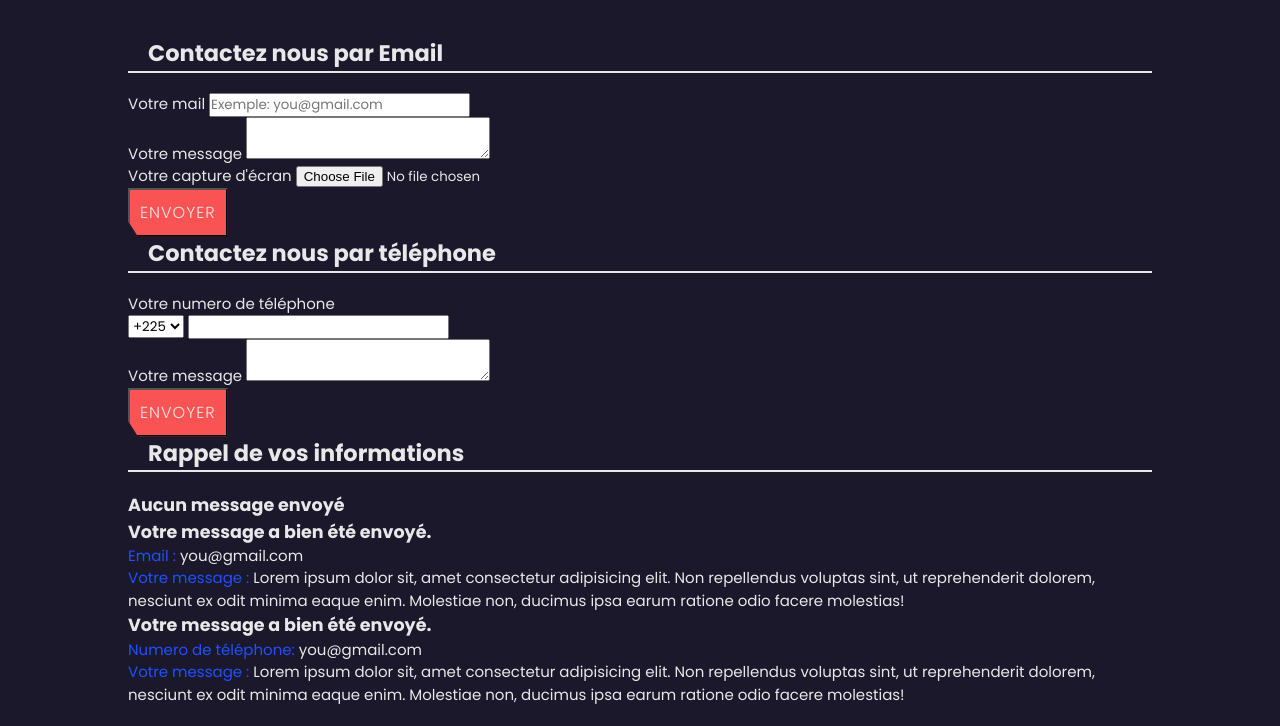
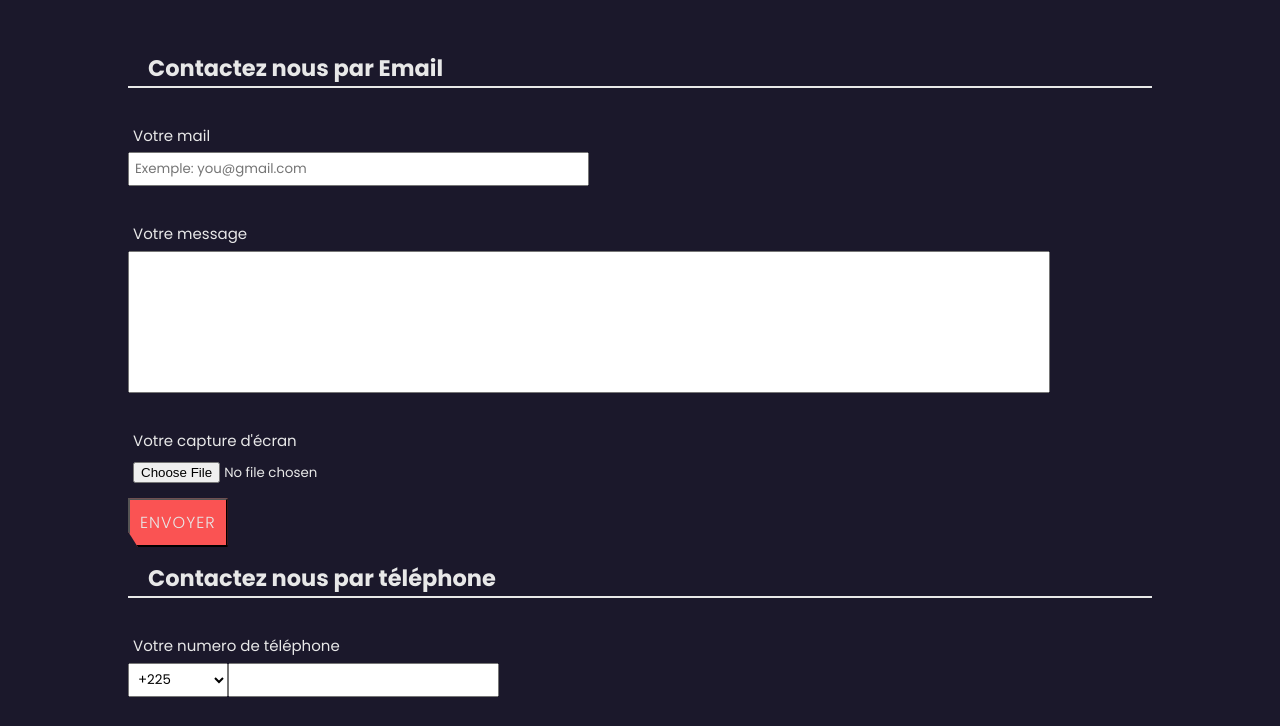
Before and after one commit to yannArmelGALLIE/Website-Shadow-Geeks, a plain HTML site: page frontend/services.html in a window 1280 px wide. Shown: the part 53-779 px from the top of the page. Drawn offline with Linux system fonts and the light colour scheme.

Commit message:
Ajout de style pour la page d'assistance

```diff
--- a/frontend/css/style.css
+++ b/frontend/css/style.css
@@ -395,6 +395,92 @@ img{
     scale: 1.15;
  }
 
+ /* transfer section */
+
+.transfer h2 {
+    margin-top: 15px;
+}
+
+.form-number > button {
+    margin-top: 10px;
+}
+
+.form-number > div > div {
+    display: flex;
+    width: 50px;
+}
+
+.form-email > div > input[type="email"] {
+    width: 50%;
+}
+
+.form-number > div > div > select {
+    flex: 0 0 100px;
+    padding: 5px;
+}
+
+.form-number > div > div > input {
+    flex: 1;
+    padding: 5px;
+}
+
+
+ .form {
+    width: 90%;
+    height: 90%;
+ }
+
+ .form > div {
+    position: relative;
+    min-height: 60px;
+    display: grid;
+
+    margin-top: 2rem;
+ }
+
+ .form > div > label {
+    padding: 5px;
+ }
+
+ .form > div > input {
+    padding: 5px;
+ }
+
+ .form > div > textarea {
+    padding: 50px;
+    resize: none;
+ }
+
+ #screenshot {
+    margin-bottom: 10px;
+ }
+
+ /* Show section */
+
+ .show h2 {
+    margin-top: 15px;
+}
+
+.to-email > p,
+.to-number > p {
+    padding: 5px;
+    padding-left: 0;
+}
+
+.to-email > p > span,
+.to-number > p > span {
+    text-transform: uppercase;
+    font-weight: bold;
+}
+
+.disabled {
+    pointer-events: none;
+    opacity: 0;
+    position: absolute;
+  }
+
+
+
  /* Display Block For Deafault Scrool Bar */
 
  html::-webkit-scrollbar {
```
